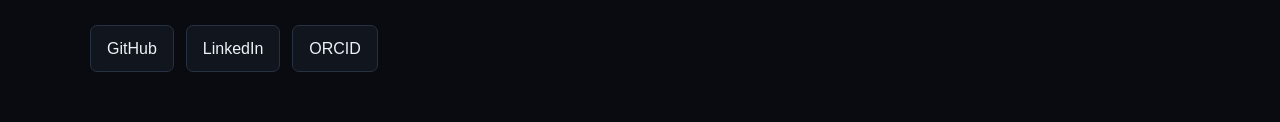
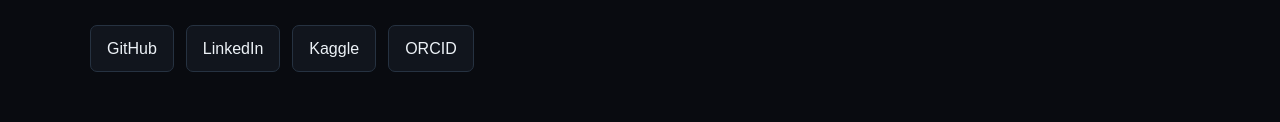
Before and after one commit to BayanMahfoud/BayanMahfoud.github.io, a plain HTML site: page index.html in a window 1280 px wide. Shown: the part 334-456 px from the top of the page. Drawn offline with Linux system fonts and the light colour scheme.

Commit message:
Add Kaggle profile link

```diff
--- a/index.html
+++ b/index.html
@@ -180,6 +180,10 @@
           LinkedIn
         </a>
 
+        <a href="https://www.kaggle.com/aionstreet" target="_blank">
+          Kaggle
+        </a>
+
         <a href="https://orcid.org/0009-0001-2837-3322" target="_blank">
           ORCID
         </a>
```
